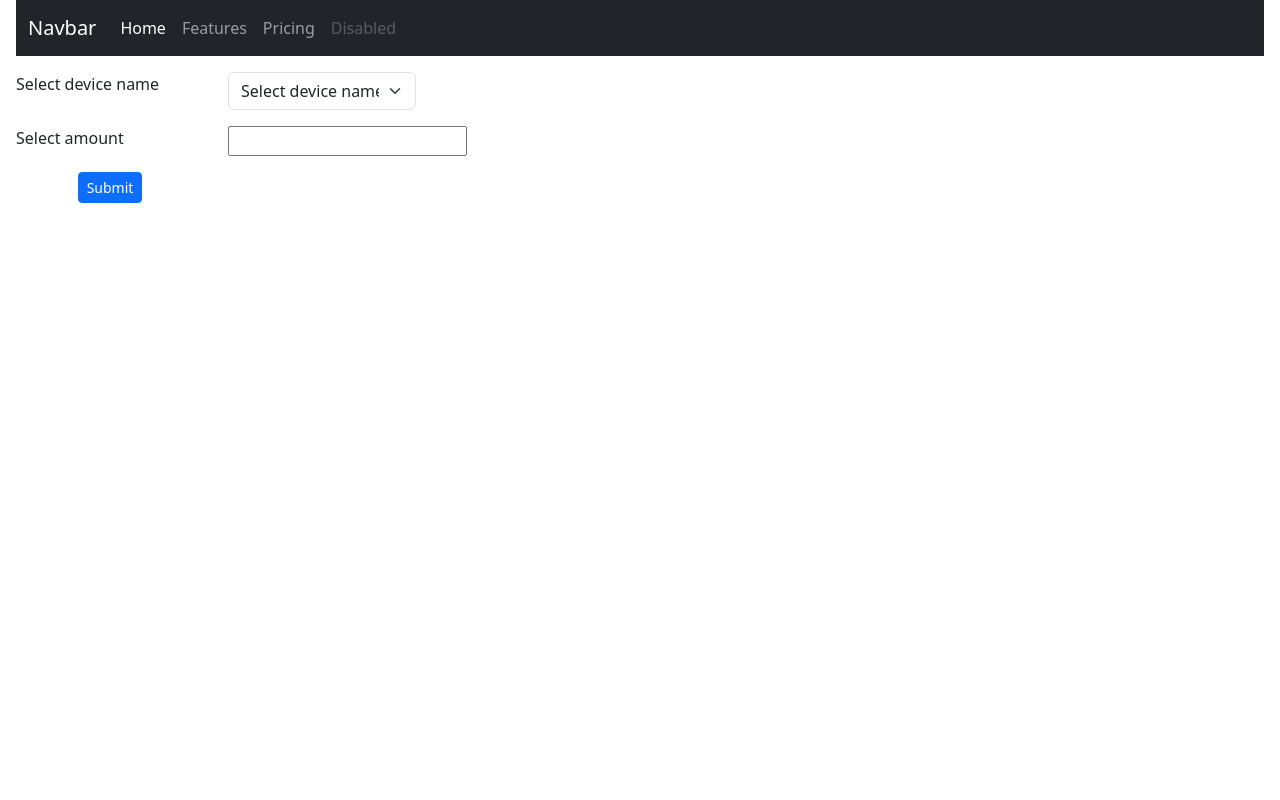
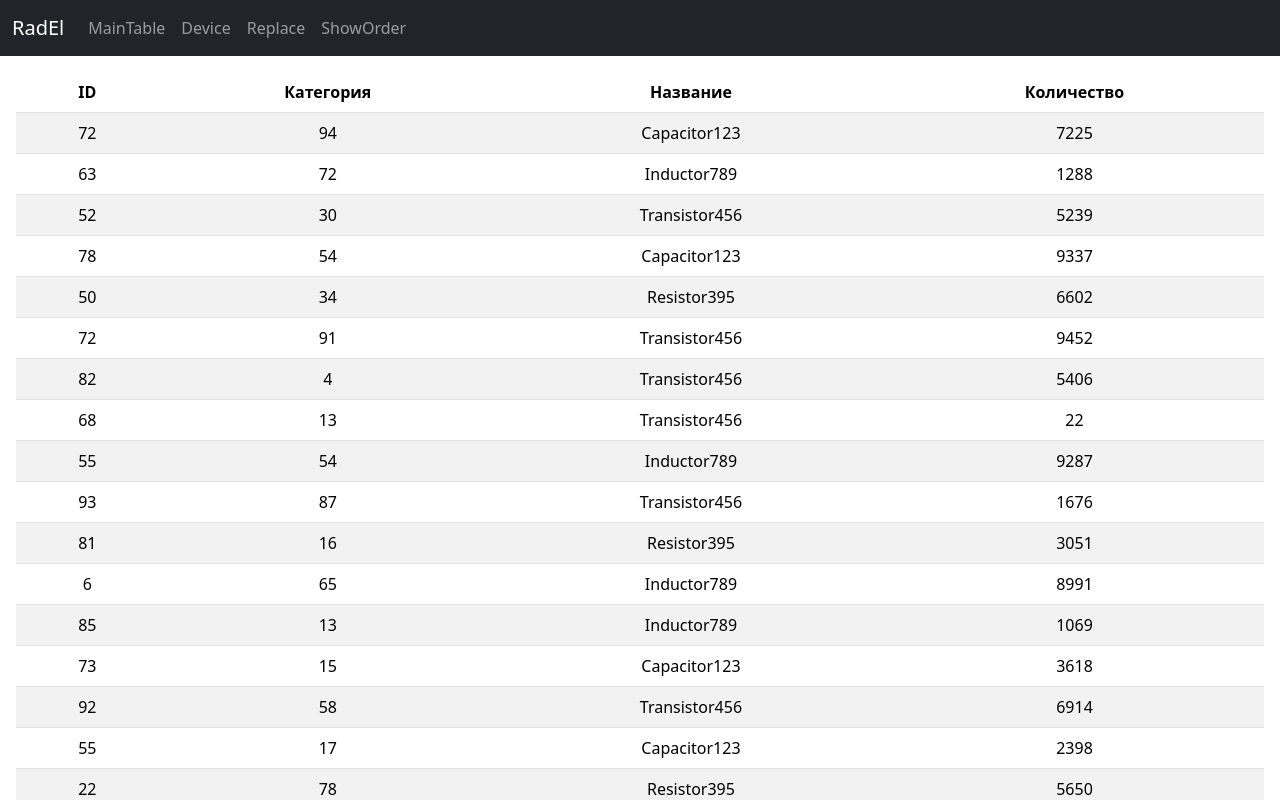
Before and after one commit to SamDemon2/radelements, a React (Create React App) app: page / in a window 1280 px wide. Shown: the top 800 px of the page. Built offline with nearby package versions, Linux system fonts and the light colour scheme.

Commit message:
Подключил Redux, создал компонент, который выводит 100 рандомных строк

```diff
--- a/package.json
+++ b/package.json
@@ -3,6 +3,7 @@
   "version": "0.1.0",
   "private": true,
   "dependencies": {
+    "@reduxjs/toolkit": "^1.9.5",
     "@testing-library/jest-dom": "^5.17.0",
     "@testing-library/react": "^13.4.0",
     "@testing-library/user-event": "^13.5.0",
@@ -13,7 +14,10 @@
     "bootstrap": "^5.3.1",
     "react": "^18.2.0",
     "react-dom": "^18.2.0",
+    "react-redux": "^8.1.2",
+    "react-router-dom": "^6.15.0",
     "react-scripts": "5.0.1",
+    "redux": "^4.2.1",
     "typescript": "^4.9.5",
     "web-vitals": "^2.1.4"
   },
--- a/src/App.tsx
+++ b/src/App.tsx
@@ -2,9 +2,22 @@ import React, {useEffect, useState} from 'react';
 import logo from './logo.svg';
 import './App.css';
 import Base from "./components/Base";
+import Header from "./components/Header";
+import {BrowserRouter as Router, Route, Routes, Navigate, Outlet} from 'react-router-dom';
+import MainTable from "./components/MainTable";
+import {Provider, useSelector} from "react-redux";
+import {RootState} from "@reduxjs/toolkit/dist/query/core/apiState";
+import {store} from "./redux/store";
 
+function Layout() {
+  return <>
+    <Header/>
+    <Outlet/>
+  </>;
+}
 function App() {
   const [windowHeight, setWindowHeight] = useState(window.innerHeight);
+
 
   useEffect(() => {
     const handleResize = () => {
@@ -17,9 +30,18 @@ function App() {
     };
   }, []);
   return (
+      <Provider store={store}>
     <div className="App">
-      <Base/>
+      <Router>
+      <Routes>
+        <Route path="/" element={<Layout/>}>
+          <Route index element={<MainTable/>}/>
+          <Route path="my-base" element={<Base/>}/>
+        </Route>
+      </Routes>
+      </Router>
     </div>
+      </Provider>
   );
 }
 
--- a/src/components/Base.tsx
+++ b/src/components/Base.tsx
@@ -1,42 +1,22 @@
 import React from "react";
-
+//Device
 const Base = () => {
     return <>
         <div className="ms-3 me-3">
-        <nav className="navbar navbar-expand-lg navbar-dark bg-dark">
-            <div className="container-fluid">
-                <a className="navbar-brand" href="#">Navbar</a>
-                <button className="navbar-toggler" type="button" data-bs-toggle="collapse" data-bs-target="#navbarNav" aria-controls="navbarNav" aria-expanded="false" aria-label="Toggle navigation">
-                    <span className="navbar-toggler-icon"></span>
-                </button>
-                <div className="collapse navbar-collapse" id="navbarNav">
-                    <ul className="navbar-nav">
-                        <li className="nav-item">
-                            <a className="nav-link active" aria-current="page" href="#">Home</a>
-                        </li>
-                        <li className="nav-item">
-                            <a className="nav-link" href="#">Features</a>
-                        </li>
-                        <li className="nav-item">
-                            <a className="nav-link" href="#">Pricing</a>
-                        </li>
-                        <li className="nav-item">
-                            <a className="nav-link disabled">Disabled</a>
-                        </li>
-                    </ul>
-                </div>
-            </div>
-        </nav>
-        <div className="row my-3">
+           <div className="row my-3">
             <div className="col-md-2 d-flex">
                 <span> Select device name</span>
             </div>
             <div className="col-md-2">
         <select className="form-select" aria-label="Default select example">
             <option selected>Select device name</option>
-            <option value="1">One</option>
-            <option value="2">Two</option>
-            <option value="3">Three</option>
+            <option value="1">Device_1</option>
+            <option value="2">Device_2</option>
+            <option value="3">Device_3</option>
+            <option value="3">Device_4</option>
+            <option value="1">Device_5</option>
+            <option value="2">Device_6</option>
+            <option value="3">Device_7</option>
         </select>
             </div>
         </div>
--- /dev/null
+++ b/src/components/Header.tsx
@@ -0,0 +1,33 @@
+import React from "react";
+
+const Header = () => {
+    return <>
+    <div className="mb-3">
+        <nav className="navbar navbar-expand-lg navbar-dark bg-dark">
+            <div className="container-fluid">
+                <a className="navbar-brand" href="#">RadEl</a>
+                <button className="navbar-toggler" type="button" data-bs-toggle="collapse" data-bs-target="#navbarNav" aria-controls="navbarNav" aria-expanded="false" aria-label="Toggle navigation">
+                    <span className="navbar-toggler-icon"></span>
+                </button>
+                <div className="collapse navbar-collapse" id="navbarNav">
+                    <ul className="navbar-nav">
+                        <li className="nav-item">
+                            <a className="nav-link" aria-current="page" href="/">MainTable</a>
+                        </li>
+                        <li className="nav-item">
+                            <a className="nav-link" href="my-base">Device</a>
+                        </li>
+                        <li className="nav-item">
+                            <a className="nav-link" href="#">Replace</a>
+                        </li>
+                        <li className="nav-item">
+                            <a className="nav-link">ShowOrder</a>
+                        </li>
+                    </ul>
+                </div>
+            </div>
+        </nav>
+    </div>
+    </>
+}
+export default Header;
--- /dev/null
+++ b/src/components/MainTable.tsx
@@ -0,0 +1,41 @@
+import React from 'react';
+import { useSelector } from 'react-redux';
+import { RootState } from '../redux/store';
+
+interface RadioComponent {
+  id: number;
+  category: number;
+  name: string;
+  amount: number;
+}
+
+const MainTable: React.FC = () => {
+  const reduxTableData = useSelector((state: RootState) => state.tableData.tableData);
+
+  return (
+      <div className="ms-3 me-3 my-3">
+        <table className="table table-striped">
+          <thead>
+          <tr>
+            <th>ID</th>
+            <th>Категория</th>
+            <th>Название</th>
+            <th>Количество</th>
+          </tr>
+          </thead>
+          <tbody>
+          {reduxTableData.map((item: RadioComponent) => (
+              <tr key={item.id}>
+                <td>{item.id}</td>
+                <td>{item.category}</td>
+                <td>{item.name}</td>
+                <td>{item.amount}</td>
+              </tr>
+          ))}
+          </tbody>
+        </table>
+      </div>
+  );
+};
+
+export default MainTable;
--- /dev/null
+++ b/src/redux/actions.ts
@@ -0,0 +1,6 @@
+import {Action} from "redux";
+
+export const setTableData = (data: string[]): { payload: string[]; type: string } => ({
+   type: 'SET_TABLE_DATA',
+    payload: data,
+});
--- /dev/null
+++ b/src/redux/reducers.ts
@@ -0,0 +1,45 @@
+import { Reducer } from 'redux';
+
+export interface RadioComponent {
+    id: number;
+    category: number;
+    name: string;
+    amount: number;
+}
+
+interface AppState {
+    tableData: RadioComponent[];
+}
+
+function getRandomNumber(min: number, max: number): number {
+    return Math.floor(Math.random() * (max - min + 1)) + min;
+}
+
+function getRandomName(): string {
+    const names: string[] = ['Resistor395', 'Capacitor123', 'Inductor789', 'Transistor456'];
+    const randomIndex: number = getRandomNumber(0, names.length - 1);
+    return names[randomIndex];
+}
+
+export function getTestData(count: number): RadioComponent[] {
+    const rows: RadioComponent[] = [];
+    for (let i = 0; i < count; i++) {
+        rows.push({ id: getRandomNumber(1, count), category: getRandomNumber(1, count), name: getRandomName(), amount: getRandomNumber(0, count * 100) });
+    }
+    return rows;
+}
+
+const initialState: AppState = {
+    tableData: getTestData(100),
+};
+
+const rootReducer: Reducer<AppState> = (state = initialState, action) => {
+    switch (action.type) {
+        case 'SET_TABLE_DATA':
+            return { ...state, tableData: action.payload };
+        default:
+            return state;
+    }
+};
+
+export default rootReducer;
--- /dev/null
+++ b/src/redux/store.ts
@@ -0,0 +1,24 @@
+import { combineReducers, configureStore } from '@reduxjs/toolkit';
+import rootReducer, { getTestData, RadioComponent } from './reducers';
+import { setTableData } from './actions';
+
+export interface RootState {
+    tableData: {
+        tableData: RadioComponent[];
+    };
+}
+
+const combinedReducer = combineReducers({
+    tableData: rootReducer,
+});
+
+const initialTableData: RadioComponent[] = getTestData(100);
+
+const store = configureStore({
+    reducer: combinedReducer,
+    preloadedState: {
+        tableData: { tableData: initialTableData },
+    },
+});
+
+export { store, setTableData };
```
Also changed, not shown: 1 other file (tests, documents, lock files or other folders).
